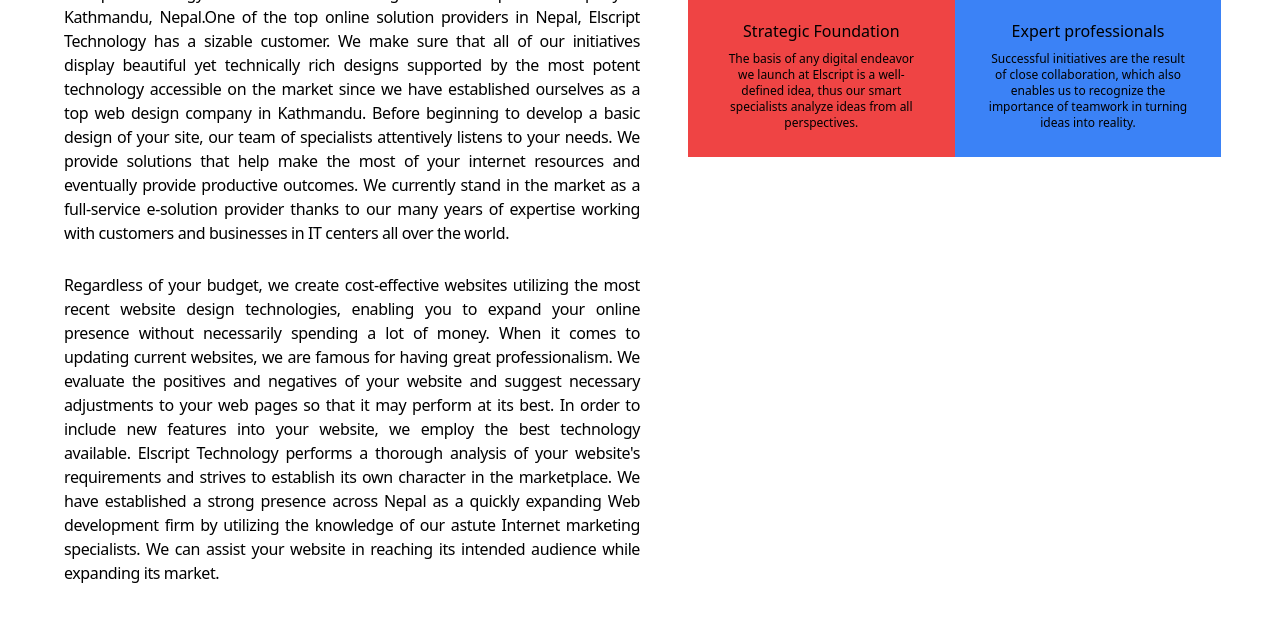
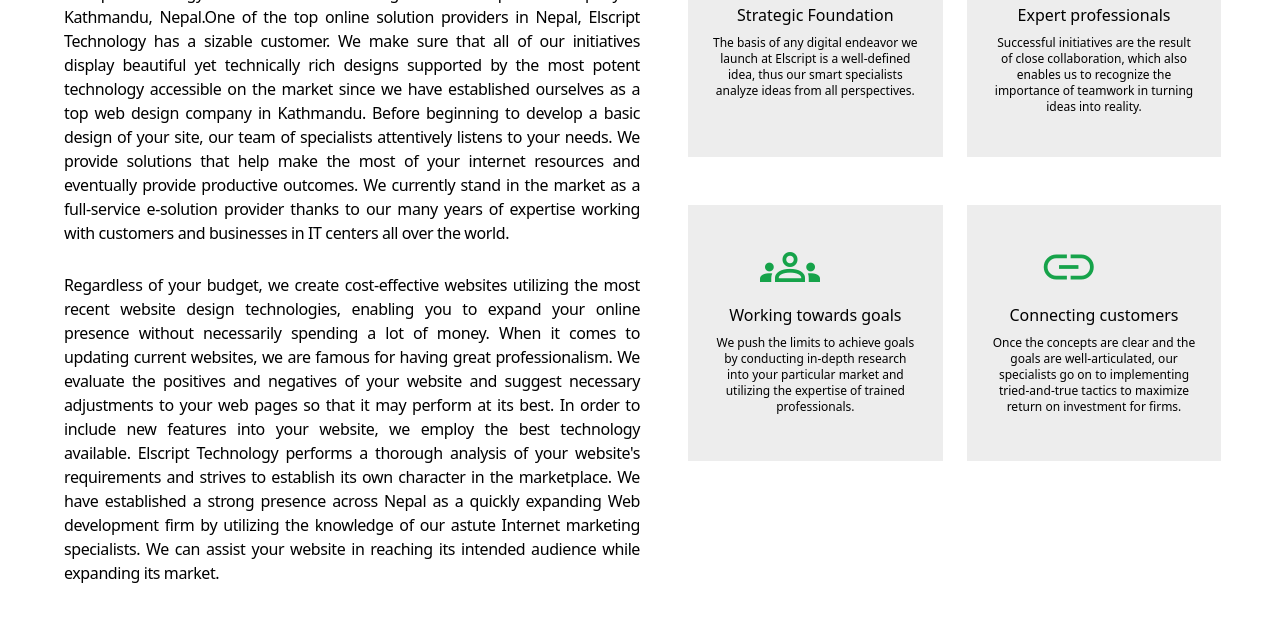
Before and after one commit to thenj01/elscript_replica, a website built with Vite: page index.html in a window 1280 px wide. Shown: the part 827-1464 px from the top of the page. Built offline with nearby package versions, Linux system fonts and the light colour scheme.

Commit message:
section 2

```diff
--- a/index.html
+++ b/index.html
@@ -176,37 +176,64 @@
                 <h1 class="text-center text-2xl py-2"> EXCELLENT CUSTOMER SERVICE IS OUR FOUNDATION</h1>
                 <div class="container">
                     <div class="container flex mx-12 w-10/12 max-h-72 justify-between ">
-                        <div class="division_one px-8 my-8 w-5/6 h-60 text-center bg-red-500">
-                            <div class="pom-icon px-12 pt-5 py-4 text-green-600  w-12">
+                        <div class="division_one px-2  my-8 w-5/6 h-60 mr-6 text-center ">
+                            <div class="pom-icon px-16 pt-5 py-0 text-green-600  w-12 justify-content-center">
                                 <span class="material-symbols-outlined justify-content-center google-icon text-[60px]">
                                     tips_and_updates
                                 </span>
                             </div>
 
                             <h3> Strategic Foundation</h3>
-                            <p class="text-xs text-center py-2">
+                            <p class="text-xs text-center px-4 py-2">
                                 The basis of any digital endeavor we launch at Elscript is a well-defined idea, thus our
                                 smart specialists analyze ideas from all perspectives.
                             </p>
 
                         </div>
-                        <div class="division_two px-8 my-8 w-5/6 h-60 text-center bg-blue-500">
-                            <div class="pom-icon  px-12 pt-5 py-4 text-green-600  w-12 justify-content-center">
+                        <div class="division_two px-2  my-8 w-5/6 h-60 text-center ">
+                            <div class="pom-icon px-16 pt-5 py-0 text-green-600  w-12 justify-content-center">
                                 <span class="material-symbols-outlined justify-content-center google-icon text-[60px]">
                                     badge
                                 </span>
                             </div>
                             <h3>Expert professionals</h3>
-                            <p class="text-xs text-center py-2">Successful initiatives are the result of close
+                            <p class="text-xs text-center px-4 py-2">Successful initiatives are the result of close
                                 collaboration, which also enables us to
                                 recognize the importance of teamwork in turning ideas into reality.</p>
                         </div>
+                    </div>
+                    <div class="container flex mx-12 w-10/12 max-h-72 justify-between ">
+                        <div class="division_three my-8 mr-6 px-2 py-3  w-5/6 h-64 text-center ">
+                            <div class="pom-icon px-16 pt-5 py-0 text-green-600  w-12 justify-content-center">
+                                <span class="material-symbols-outlined justify-content-center google-icon text-[60px]">
+                                    groups
+                                </span>
+                            </div>
+                            <h3>Working towards goals</h3>
+                            <p class="text-xs text-center px-4 py-2">We push the limits to achieve goals by conducting
+                                in-depth research into your particular market and utilizing the expertise of trained
+                                professionals.</p>
+                        </div>
+                        <div class="division_four px-2  py-3 my-8 w-5/6 h-64 text-center">
+                            <div class="pom-icon px-16 pt-5 py-0 text-green-600  w-12 justify-content-center">
+                                <span class="material-symbols-outlined justify-content-center google-icon text-[60px]">
+                                    link
+                                </span>
+                            </div>
+                            <h3>Connecting customers</h3>
+                            <p class="text-xs text-center px-2 py-2">Once the concepts are clear and the goals are
+                                well-articulated, our specialists go on to implementing tried-and-true tactics to
+                                maximize return on investment for firms.</p>
+                        </div>
+                    </div>
 
-                    </div>
                 </div>
             </div>
             <!--right side of about us ended -->
         </div>
     </section>
+        <!-- about us section ended -->
+
 </body>
+
 </html>
--- a/main.css
+++ b/main.css
@@ -11,3 +11,15 @@
 .box2{
     background-color: #3cb878;
 }
+.division_one{
+    background-color: #ededed;
+}
+.division_two{
+    background-color: #ededed;
+}
+.division_three{
+    background-color: #ededed;
+}
+.division_four{
+    background-color: #ededed;
+}
```
